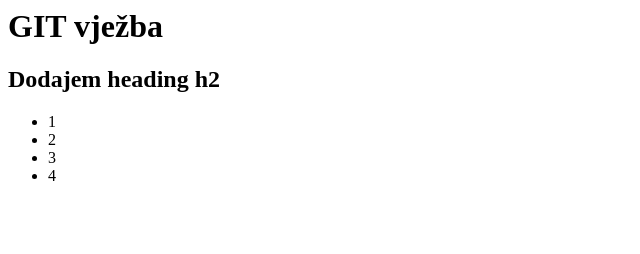
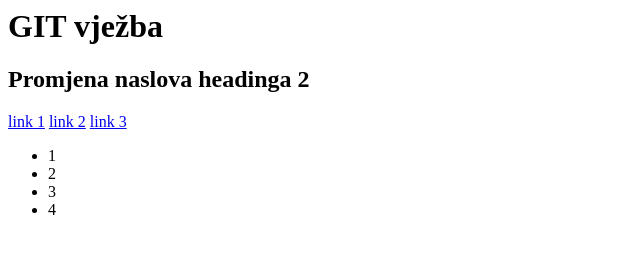
Before and after one commit to Matea00/algebra---git, a plain HTML site: page index.html in a window 1280 px wide. Shown: the whole page, without its empty margins (0-640 px from the left). Drawn offline with Linux system fonts and the light colour scheme.

Commit message:
changed heading 2 in html

```diff
--- a/index.html
+++ b/index.html
@@ -8,7 +8,14 @@
 <body>
 
     <h1>GIT vježba</h1>
-    <h2>Dodajem heading h2</h2>
+    <h2>Promjena naslova headinga 2</h2>
+
+    <nav class="navigation">
+        <a href="#">link 1</a>
+        <a href="#">link 2</a>
+        <a href="#">link 3</a>
+    </nav>
+
     <ul>
         <li>1</li>
         <li>2</li>
```
